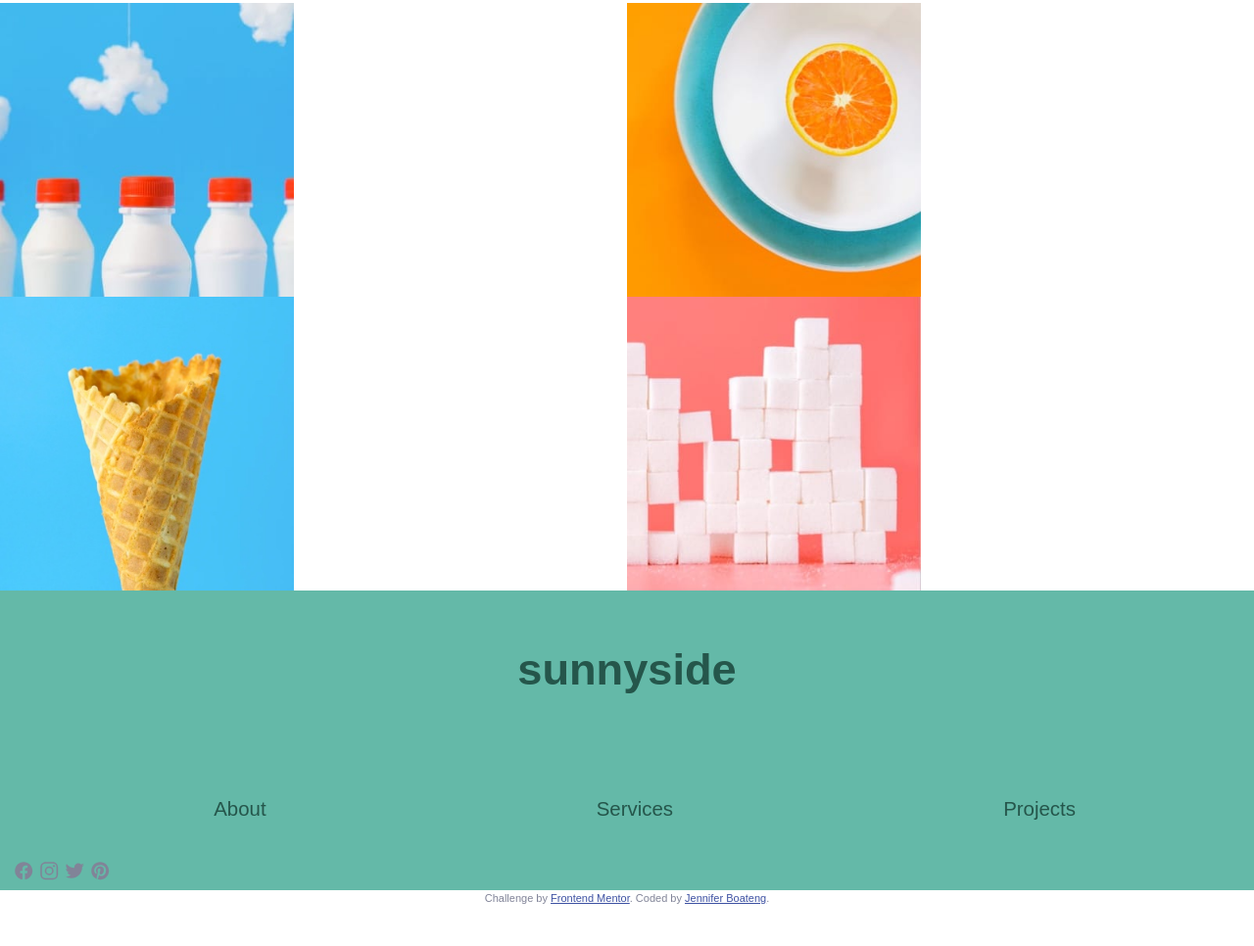
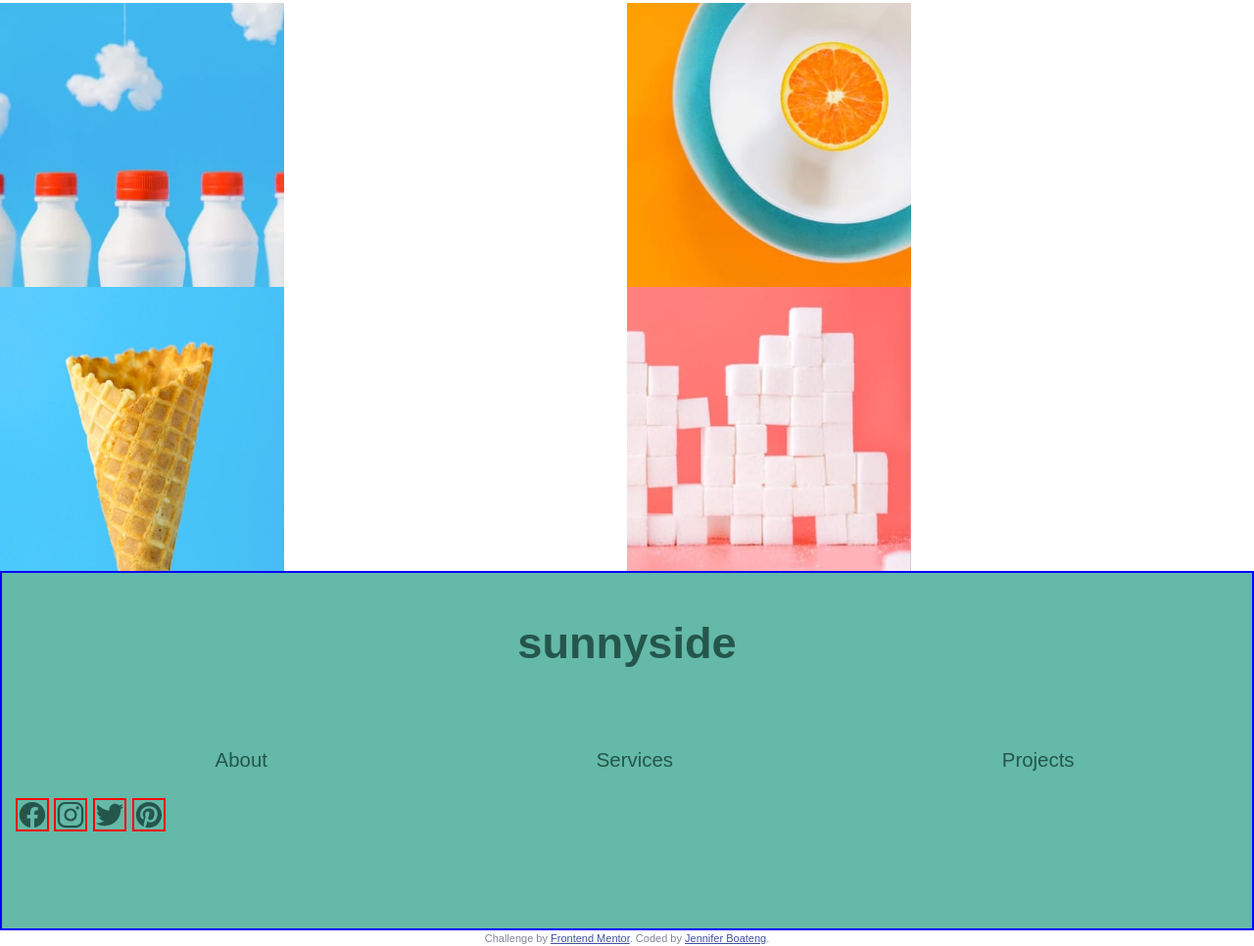
Before and after one commit to jboat86/sunnyside-lp, a plain HTML site: page index.html in a window 1280 px wide. Shown: the part 6879-7845 px from the top of the page at 98% size. Before the commit the page ends 7804 px from the top, so only its background shows below. Drawn offline with nearby package versions, Linux system fonts and the light colour scheme.

Commit message:
added styling to footer logo links and background

```diff
--- a/css/styles.css
+++ b/css/styles.css
@@ -44,7 +44,7 @@
 }
 html,
 body {
-  height: fit-content;
+  /* height: fit-content; */
   font-family: "Barlow", sans-serif;
   font-size: 1.13rem;
   color: var(--dark-grayish-blue);
@@ -223,7 +223,7 @@ p {
   grid-template-columns: 1fr 1fr;
 }
 .gallery {
-  width: 300px;
+  width: 290px;
 }
 /* Gallery end*/
 
@@ -231,11 +231,14 @@ p {
 
 .footer-container {
   background-color: var(--dark-moderate-cyan);
+  padding-bottom: 5rem;
+  border: 2px solid blue;
 }
 
 .footer-logo {
-  justify-self: center;
-  padding: 3rem 2rem;
+  display: flex;
+  justify-content: center;
+  padding: 2.5rem 2rem;
   font-size: 2.5rem;
   font-weight: 700;
   color: var(--dark-cyan);
@@ -246,16 +249,12 @@ footer ul {
 }
 footer ul li a {
   text-decoration: none;
-  padding: 2rem 0.5rem;
-
+  padding: 1.25rem 0;
   color: var(--dark-cyan);
 }
 
-.socials {
-  flex-direction: row;
-}
-
-ion-icons {
+.socials-logo {
+  justify-content: space-between;
   width: 30px;
   height: 30px;
   border: solid 2px red;
--- a/index.html
+++ b/index.html
@@ -161,27 +161,27 @@ src="./assets/images/mobile/image-gallery-sugar-cubes.jpg" alt="sugar">
     </main>
     <!-- Gallery end -->
     <footer>
-      <section class="container-fluid footer-container ">
-      <h3 class="footer-logo fw-600">sunnyside</h3>
-      <ul class=" footer-list me-auto mb-2 mb-lg-0 ">
+      <section class="container-fluid footer-container">
+      <h3 class="navbar-brand footer-logo fw-600">sunnyside</h3>
+
+      <ul class=" mb-lg-0 ">
         <li><a href="#About">About</a></li>
         <li><a href="#Services">Services</a></li>
         <li><a href="#Projects">Projects</a></li>
       </ul>
-      <section class="socials">
-      <ion-icon
+
+      <a><ion-icon
       class="socials-logo facebook"
-      name="logo-facebook"></ion-icon>
-      <ion-icon
+      name="logo-facebook"></ion-icon></a>
+      <a><ion-icon
       class="socials-logo instagram"
-      name="logo-instagram"></ion-icon>
-      <ion-icon
+      name="logo-instagram"></ion-icon></a>
+      <a><ion-icon
       class="socials-logo twitter"
-      name="logo-twitter"></ion-icon>
-      <ion-icon
+      name="logo-twitter"></ion-icon></a>
+      <a><ion-icon
       class="socials-logo pinterest"
-      name="logo-pinterest"></ion-icon>
-      </section>
+      name="logo-pinterest"></ion-icon></a>
 </section>
 
     </footer>
```
